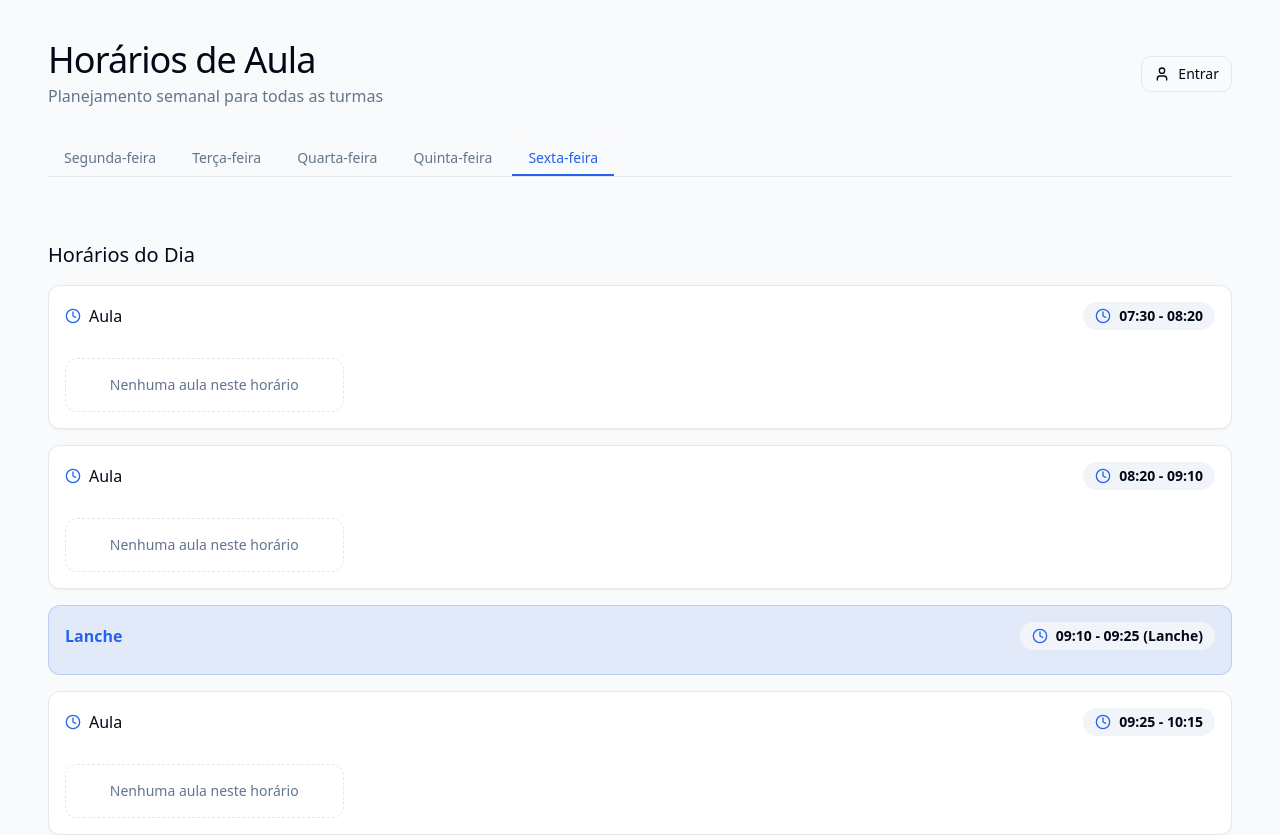
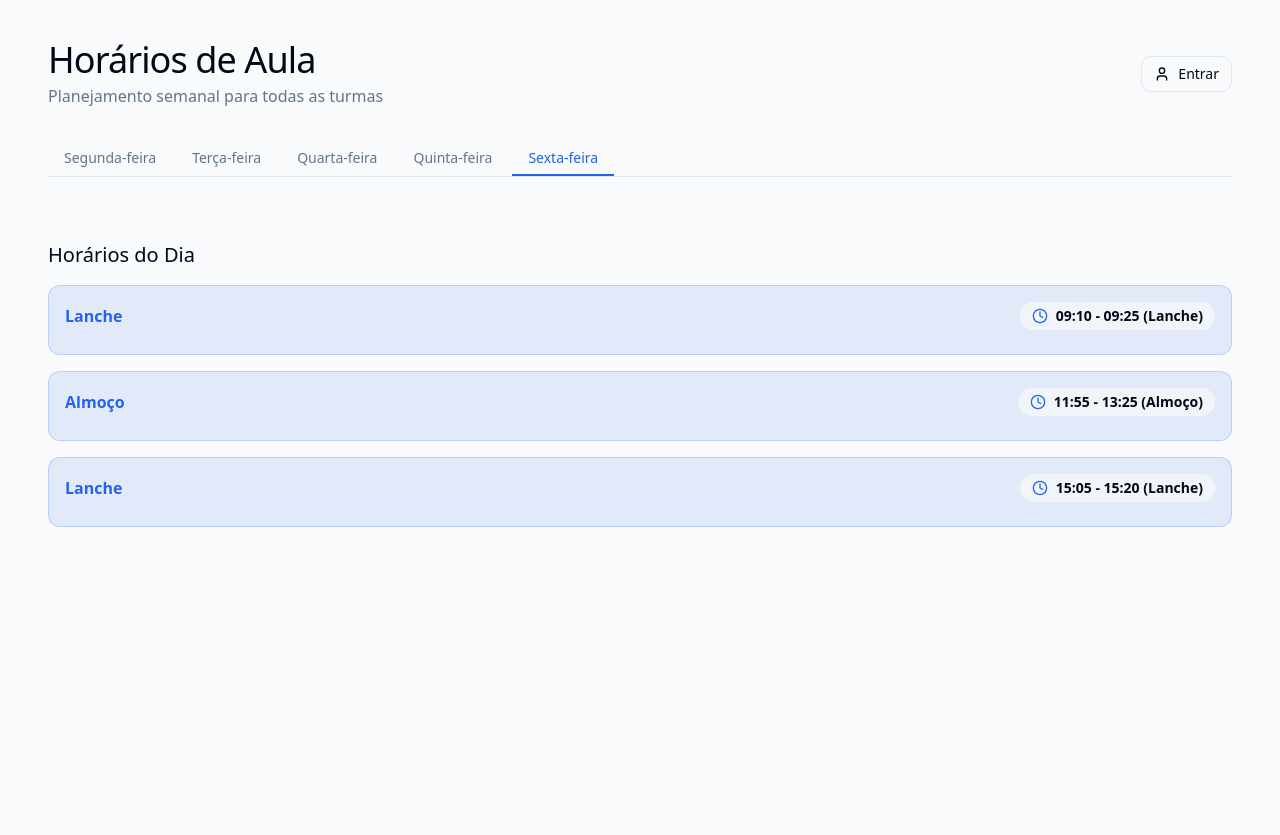
Before and after one commit to GeovaniLopes9/classroom-scheduler-hub, a React (Vite) app: page / in a window 1280 px wide. Shown: the top 835 px of the page. After the commit the page ends 800 px from the top, so only its background shows below. Built offline with nearby package versions, Linux system fonts and the light colour scheme.

Commit message:
Enhance class card display
- Ensure class group name is displayed in black for better contrast.
- Hide time slots without classes.

```diff
--- a/src/components/ClassCard.tsx
+++ b/src/components/ClassCard.tsx
@@ -1,4 +1,3 @@
-
 import React, { useState } from 'react';
 import { ClassSession } from '../utils/types';
 import { useSchedule } from '../contexts/ScheduleContext';
@@ -172,10 +171,9 @@ const ClassCard: React.FC<ClassCardProps> = ({ classSession, color }) => {
           {/* Class group badge at the top */}
           <div className="flex justify-between items-center mb-1.5">
             <Badge
-              className="px-2 py-0.5 text-xs font-semibold"
+              className="px-2 py-0.5 text-xs font-semibold text-black"
               style={{
                 backgroundColor: `${classSession.color || color}80`,
-                color: '#fff'
               }}
             >
               <Users size={12} className="mr-1" />
--- a/src/components/DayPanel.tsx
+++ b/src/components/DayPanel.tsx
@@ -41,9 +41,21 @@ const DayPanel: React.FC<DayPanelProps> = ({ day }) => {
     const timeSlotFormatted = `${slot.start} - ${slot.end}`;
     const classesInTimeSlot = dayClasses.filter(c => c.timeSlot === timeSlotFormatted);
 
-    acc[timeSlotFormatted] = classesInTimeSlot;
+    if (classesInTimeSlot.length > 0 || user?.isAdmin) {
+      acc[timeSlotFormatted] = classesInTimeSlot;
+    }
     return acc;
   }, {} as Record<string, typeof dayClasses>);
+
+  // Filter time slots to only show ones with classes or break slots (for non-admin users)
+  const filteredTimeSlots = timeSlots.filter(slot => {
+    if (user?.isAdmin) return true; // Show all time slots for admin users
+    if (slot.isBreak) return true; // Always show break slots
+
+    const timeSlotFormatted = `${slot.start} - ${slot.end}`;
+    const hasClasses = dayClasses.some(c => c.timeSlot === timeSlotFormatted);
+    return hasClasses; // Only show time slots with classes for non-admin users
+  });
 
   return (
     <div className="overflow-auto pb-10">
@@ -77,7 +89,7 @@ const DayPanel: React.FC<DayPanelProps> = ({ day }) => {
           initial="hidden"
           animate="show"
         >
-          {timeSlots.map((slot, index) => (
+          {filteredTimeSlots.map((slot, index) => (
             <motion.div
               key={index}
               variants={item}
@@ -100,7 +112,7 @@ const DayPanel: React.FC<DayPanelProps> = ({ day }) => {
                     )}
                   </div>
                   <div className="text-sm font-bold bg-secondary py-1 px-3 rounded-full">
-                    <TimeSlotEditor slot={slot} index={index} />
+                    <TimeSlotEditor slot={slot} index={timeSlots.indexOf(slot)} />
                   </div>
                 </div>
 
@@ -115,8 +127,8 @@ const DayPanel: React.FC<DayPanelProps> = ({ day }) => {
                       />
                     ))}
 
-                    {/* Show empty state if no classes in this time slot */}
-                    {(!classesByTimeSlot[`${slot.start} - ${slot.end}`] ||
+                    {/* Show empty state if no classes in this time slot (only for admin) */}
+                    {user?.isAdmin && (!classesByTimeSlot[`${slot.start} - ${slot.end}`] ||
                       classesByTimeSlot[`${slot.start} - ${slot.end}`].length === 0) && (
                       <div className="text-center p-4 text-muted-foreground text-sm border border-dashed rounded-lg">
                         Nenhuma aula neste horário
@@ -128,7 +140,7 @@ const DayPanel: React.FC<DayPanelProps> = ({ day }) => {
             </motion.div>
           ))}
 
-          <AddTimeSlot />
+          {user?.isAdmin && <AddTimeSlot />}
         </motion.div>
       </div>
     </div>
```
